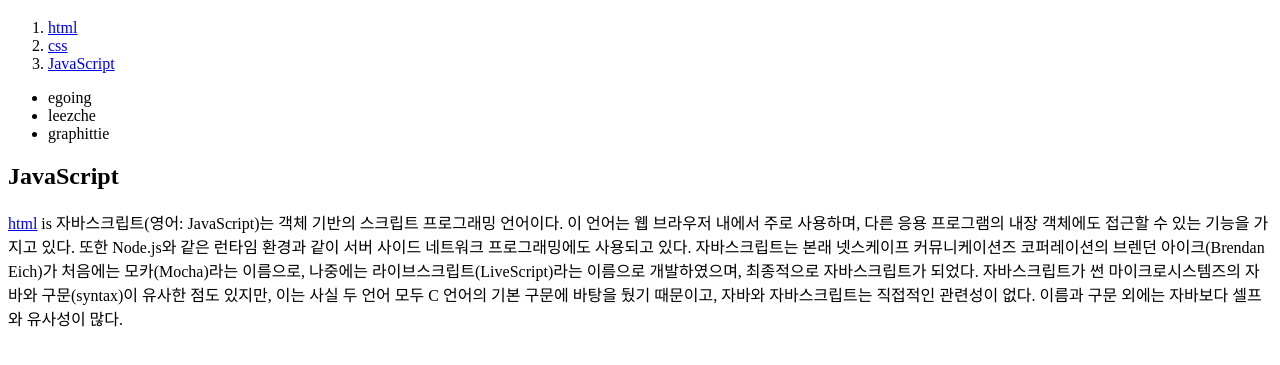
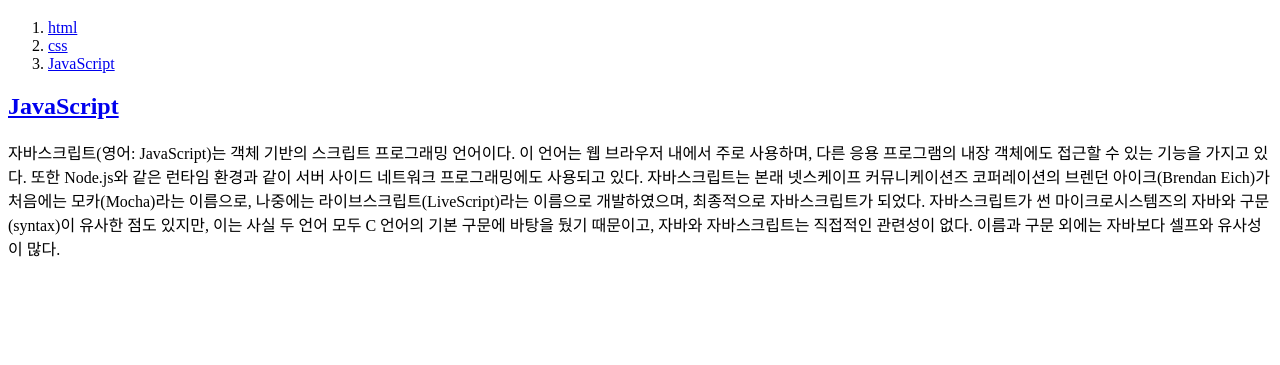
Before and after one commit to ldi2676/web-su-up, a plain HTML site: page 3.html in a window 1280 px wide. Shown: the part 47-412 px from the top of the page. Drawn offline with Linux system fonts and the light colour scheme.

Commit message:
Update 3.html

```diff
--- a/3.html
+++ b/3.html
@@ -14,15 +14,7 @@
 	<li><a href ="3.html">JavaScript</a></li>
 </ol>
 
-<ul>
-	<li>egoing<br></li>
-	<li>leezche<br></li>
-	<li>graphittie<br></li>
-</ul>
-
-<h2>JavaScript</h2>
-
-<a href="https://ko.wikipedia.org/wiki/%EC%9E%90%EB%B0%94%EC%8A%A4%ED%81%AC%EB%A6%BD%ED%8A%B8" target="_blank">html</a> is
+<h2><a href="https://ko.wikipedia.org/wiki/%EC%9E%90%EB%B0%94%EC%8A%A4%ED%81%AC%EB%A6%BD%ED%8A%B8" target="_blank">JavaScript</a></h2>
 자바스크립트(영어: JavaScript)는 객체 기반의 스크립트 프로그래밍 언어이다. 이 언어는 웹 브라우저 내에서 주로 사용하며, 다른 응용 프로그램의 내장 객체에도 접근할 수 있는 기능을 가지고 있다. 또한 Node.js와 같은 런타임 환경과 같이 서버 사이드 네트워크 프로그래밍에도 사용되고 있다. 자바스크립트는 본래 넷스케이프 커뮤니케이션즈 코퍼레이션의 브렌던 아이크(Brendan Eich)가 처음에는 모카(Mocha)라는 이름으로, 나중에는 라이브스크립트(LiveScript)라는 이름으로 개발하였으며, 최종적으로 자바스크립트가 되었다. 자바스크립트가 썬 마이크로시스템즈의 자바와 구문(syntax)이 유사한 점도 있지만, 이는 사실 두 언어 모두 C 언어의 기본 구문에 바탕을 뒀기 때문이고, 자바와 자바스크립트는 직접적인 관련성이 없다. 이름과 구문 외에는 자바보다 셀프와 유사성이 많다.
 </body>
 </html>
```
